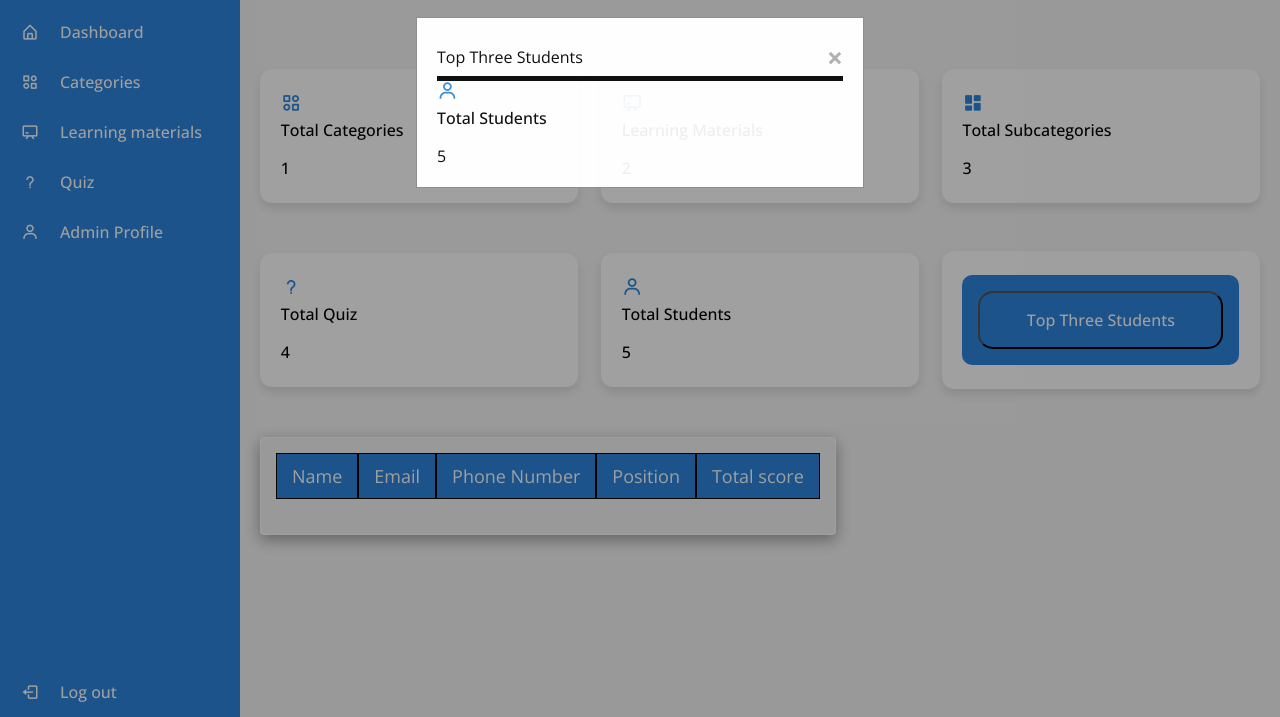
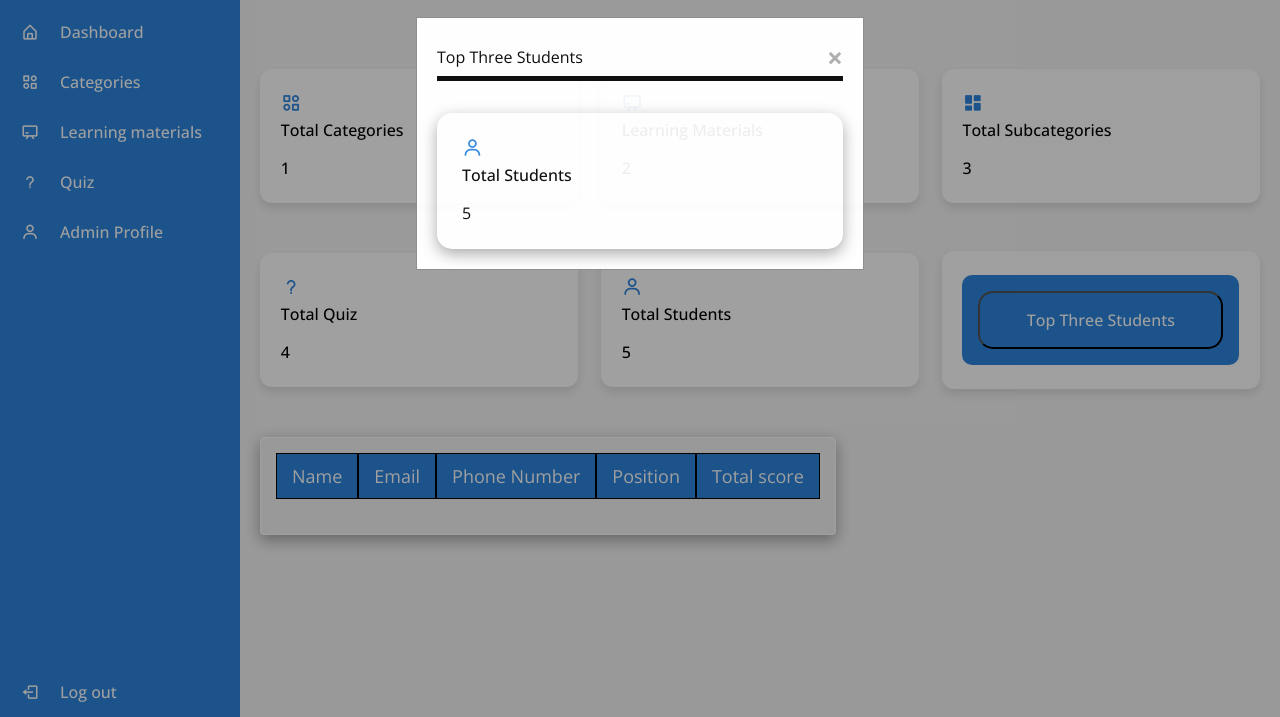
Before and after one commit to js-paul200/yoruba_aloud, a plain HTML site: page Dashbaord.html in a window 1280 px wide. Both pictures are taken after a click on the button "Top Three Students". Shown: the part 83-800 px from the top of the page. Drawn offline with nearby package versions, Linux system fonts and the light colour scheme.

Commit message:
Fixing top 3 student popup modal styling

```diff
--- a/dashboard.css
+++ b/dashboard.css
@@ -116,6 +116,7 @@
   font-weight: 500;
 }
 nav .sidebar-button i {
+  cursor: pointer;
   font-size: 35px;
   color: #2d85de;
   margin-right: 10px;
@@ -281,6 +282,10 @@ table td {
 }
 
 .modal_card_content {
+  border-radius: 15px;
+  padding: 25px;
+  box-shadow: rgba(0, 0, 0, 0.35) 0px 5px 15px;
+  margin-top: 2rem;
   width: 100%;
 }
 
```
Also changed, not shown: Dashbaord.html (+10 -6 lines).
